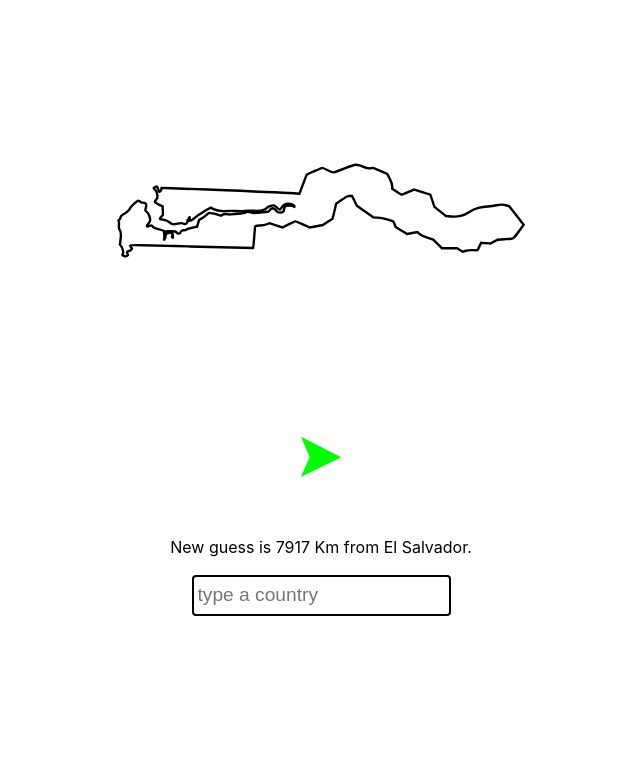
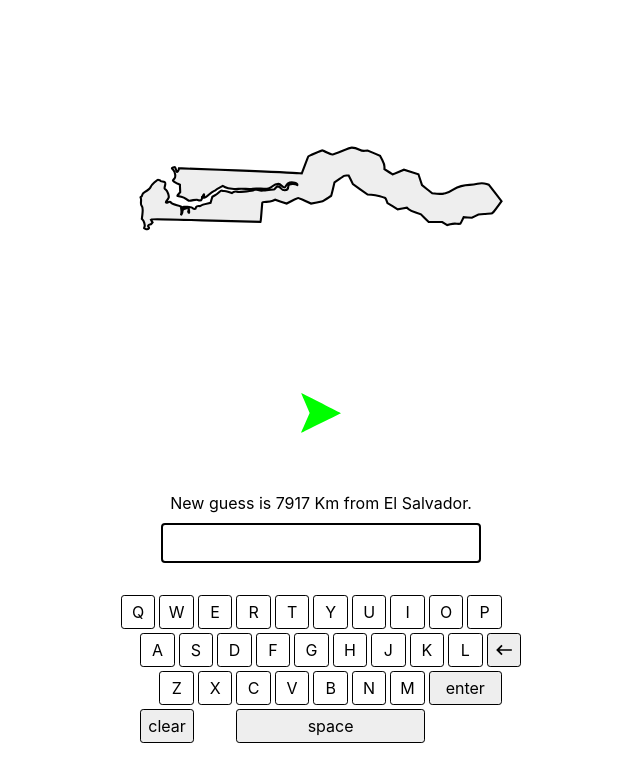
Before and after one commit to eduardolagoeiro/too-far, a Svelte app: page / in a window 1280 px wide. Shown: the top 782 px of the page, without its empty margins (319-959 px from the left). Built offline with nearby package versions, Linux system fonts and the light colour scheme.

Commit message:
change keyboard

```diff
--- a/index.html
+++ b/index.html
@@ -8,6 +8,17 @@
   <link rel="stylesheet" href="https://cdnjs.cloudflare.com/ajax/libs/animate.css/4.1.1/animate.min.css" />
   <title>mundo</title>
   <style>
+    html {
+      overflow: hidden;
+    }
+
+    ::-webkit-scrollbar {
+      width: 0;
+      /* Remove scrollbar space */
+      background: transparent;
+      /* Optional: just make scrollbar invisible */
+    }
+
     html,
     body,
     div,
--- a/src/App.svelte
+++ b/src/App.svelte
@@ -214,7 +214,7 @@
 						flagexpand={{ duration: 200, easing: linear }}
 						drawin={{ duration: 1000 }}
 						strokeColor="black"
-						fill="transparent"
+						fill="#eee"
 						strokeWidth={6}
 						style={'height: 100%; width: 100%;'}
 						showFlag={selectedCountries.some(({ code }) => code === Territory.code)}
@@ -317,12 +317,19 @@
 	}
 
 	.container {
-		margin: 1vh auto 0;
+		margin: 1vh auto;
 		max-width: min(95vmin, 600px);
 		display: flex;
 		flex-direction: column;
 		align-items: center;
-		min-height: 80vh;
+		min-height: calc(100vh - 65px);
+		box-sizing: border-box;
+	}
+
+	@supports (-webkit-touch-callout: none) {
+		.container {
+			min-height: calc(100vh - 130px);
+		}
 	}
 
 	.distance {
--- a/src/components/autocomplete.svelte
+++ b/src/components/autocomplete.svelte
@@ -1,5 +1,6 @@
 <script lang="ts">
-	import { fly, slide } from 'svelte/transition';
+	import Keyboard from './keyboard.svelte';
+	import { fly, slide, fade } from 'svelte/transition';
 
 	interface Item {
 		name: string;
@@ -31,9 +32,66 @@
 			emsg = '';
 		}
 	}
+
+	let focus = false;
+	let alreadyTyped = false;
+
+	const onType = (key) => {
+		if (!alreadyTyped) alreadyTyped = true;
+
+		key = key.toLowerCase();
+
+		if (key === 'clear') {
+			input = '';
+			return;
+		}
+
+		if (key === 'space') {
+			input = input + ' ';
+			return;
+		}
+		if (key === 'backspace') {
+			if (input.length > 0) {
+				input = input.substring(0, input.length - 1);
+			}
+			return;
+		}
+		if ('qwertyuiopasdfghjklzxcvbnm'.split('').includes(key)) {
+			input = input + key;
+			return;
+		}
+
+		if (key === 'enter') {
+			if (input === '') return;
+			const value = input;
+			input = '';
+			if (list.length > 0) {
+				onSelect(list[0].name);
+				return;
+			}
+			onSelect(value);
+			return;
+		}
+	};
+
+	let kb;
+
+	const onKeydown = (event) => {
+		const v = event.key.trim() || event.code;
+		kb?.tip(v);
+		return onType(v);
+	};
 </script>
 
+<svelte:window on:keydown={onKeydown} />
+
 <div class="autocomplete">
+	<div
+		class="typing-box-wrapper"
+		class:flick={focus && !input}
+		class:focus={focus || input}
+		on:click={() => (focus = true)}
+	>
 		{#if input && list.length > 0}
 			<div class="select">
 				{#each list as item, i}
@@ -50,6 +108,11 @@
 				{/each}
 			</div>
 		{/if}
+		<div class="typing-box">
+			{!input && focus ? '|' : ''}{input}
+		</div>
+	</div>
+	{#if false}
 		<input
 			class="new-answer-input"
 			class:disabled
@@ -69,19 +132,81 @@
 			}}
 			bind:value={input}
 		/>
+	{/if}
 	<div class="error-wrapper">
 		{#key emsg}
-			<p class="error-msg" in:fly={{ y: -20 }} out:fly={{ y: 20 }}>
+			<p class="error-msg" in:fly={{ y: -40 }} out:fade>
 				{showError ? emsg : ''}
 			</p>
 		{/key}
 	</div>
+	<div class="keyboard-wrapper" class:focus={!alreadyTyped && focus}>
+		<Keyboard bind:this={kb} type={({ key }) => onType(key)} />
+	</div>
 </div>
 
 <style>
+	.typing-box {
+		overflow: hidden;
+		display: flex;
+		justify-content: center;
+	}
+
+	.typing-box-wrapper {
+		position: relative;
+		width: 80%;
+		margin: 0.5rem auto 0;
+		padding: 0.25rem;
+		box-sizing: border-box;
+		border: 2px solid black;
+		border-radius: 0.25rem;
+		font-size: 1.2rem;
+		line-height: 150%;
+		height: 2.5rem;
+		display: flex;
+		justify-content: center;
+	}
+
+	.typing-box-wrapper.flick {
+		animation: flick;
+		animation-duration: 0.8s;
+		animation-iteration-count: infinite;
+	}
+
+	@keyframes flick {
+		0% {
+			color: inherit;
+		}
+		49% {
+			color: inherit;
+		}
+		50% {
+			color: transparent;
+		}
+		100% {
+			color: transparent;
+		}
+	}
+
+	.typing-box-wrapper.focus {
+		border-color: var(--main-color);
+	}
+
+	.typing-box-wrapper:hover {
+		cursor: pointer;
+	}
+
+	.keyboard-wrapper.focus {
+		animation: shakeX;
+		animation-duration: 1s;
+	}
+
 	.error-wrapper {
-		height: 1rem;
+		height: 2rem;
 		position: relative;
+		display: flex;
+		justify-content: center;
+		align-items: center;
 	}
 
 	.error-msg {
@@ -114,6 +239,10 @@
 
 	.autocomplete {
 		position: relative;
+		display: flex;
+		flex-direction: column;
+		margin: 0 auto;
+		width: min(90vw, 400px);
 	}
 
 	.select {
@@ -121,12 +250,11 @@
 		flex-direction: column-reverse;
 		align-items: center;
 		position: absolute;
-		border: solid 1px lightgray;
+		border: solid 2px lightgray;
 		border-radius: 1rem 1rem 0 0;
-		bottom: 4.8rem;
+		bottom: 2.5rem;
 		background-color: white;
-		left: 0;
-		right: 0;
+		width: 100%;
 	}
 
 	.select .item {
--- /dev/null
+++ b/src/components/keyboard.svelte
@@ -0,0 +1,136 @@
+<script lang="ts">
+	interface Letter {
+		key: string;
+		value: string;
+	}
+	const backspaceSvg = `<svg xmlns="http://www.w3.org/2000/svg" viewBox="0 0 1000 1000" xml:space="preserve"><path d="M990 446.4v107.2H219.2l194 196.5-76.6 76.6L10 500l326.7-326.7 76.6 76.6-194 196.5H990z"/></svg>`;
+
+	export let type: (Letter) => void;
+	const keyboard: Letter[] = [
+		{ key: 'q', value: 'q' },
+		{ key: 'w', value: 'w' },
+		{ key: 'e', value: 'e' },
+		{ key: 'r', value: 'r' },
+		{ key: 't', value: 't' },
+		{ key: 'y', value: 'y' },
+		{ key: 'u', value: 'u' },
+		{ key: 'i', value: 'i' },
+		{ key: 'o', value: 'o' },
+		{ key: 'p', value: 'p' },
+		{ key: 'spacer-1', value: '' },
+		{ key: 'a', value: 'a' },
+		{ key: 's', value: 's' },
+		{ key: 'd', value: 'd' },
+		{ key: 'f', value: 'f' },
+		{ key: 'g', value: 'g' },
+		{ key: 'h', value: 'h' },
+		{ key: 'j', value: 'j' },
+		{ key: 'k', value: 'k' },
+		{ key: 'l', value: 'l' },
+		{ key: 'backspace', value: backspaceSvg },
+		{ key: 'spacer-2', value: '' },
+		{ key: 'z', value: 'z' },
+		{ key: 'x', value: 'x' },
+		{ key: 'c', value: 'c' },
+		{ key: 'v', value: 'v' },
+		{ key: 'b', value: 'b' },
+		{ key: 'n', value: 'n' },
+		{ key: 'm', value: 'm' },
+		{ key: 'enter', value: 'enter' },
+		{ key: 'clear', value: 'clear' },
+		{ key: 'space', value: 'space' }
+	];
+
+	let pressing = {};
+
+	export function tip(key) {
+		key = key.toLowerCase();
+		pressing[key] = pressing[key] ? pressing[key] + 1 : 1;
+		setTimeout(() => {
+			pressing[key] = pressing[key] - 1;
+		}, 150);
+	}
+</script>
+
+<div class="keyboard">
+	{#each keyboard as letter}
+		<div
+			class={letter.key + ' letter-wrapper'}
+			on:click={() => {
+				tip(letter.key);
+				type(letter);
+			}}
+			class:active={pressing[letter.key] && pressing[letter.key] === 1}
+		>
+			<div class="letter">
+				{@html letter.value.length === 1 ? letter.value.toUpperCase() : letter.value}
+			</div>
+		</div>
+	{/each}
+</div>
+
+<style>
+	.keyboard {
+		display: grid;
+		grid-template-columns: repeat(21, 1fr);
+		grid-template-rows: repeat(4, 1fr);
+		row-gap: 0.5vmin;
+		column-gap: 0.5vmin;
+	}
+
+	.letter-wrapper {
+		border: 1px solid black;
+		border-radius: 0.2rem;
+		text-align: center;
+		line-height: 2rem;
+		grid-column-end: span 2;
+		justify-content: center;
+		align-items: center;
+		display: flex;
+	}
+
+	.letter-wrapper.spacer-1 {
+		grid-column-end: span 1;
+		grid-row: 2;
+		background-color: unset;
+		border: none;
+	}
+
+	.letter-wrapper.spacer-2 {
+		grid-row: 3;
+		background-color: unset;
+		border: none;
+	}
+
+	.letter-wrapper.backspace {
+		grid-column-end: span 2;
+		background-color: #eee;
+	}
+
+	.backspace .letter {
+		display: flex;
+		height: 50%;
+		width: 50%;
+	}
+
+	.letter-wrapper.enter {
+		grid-column-end: span 4;
+		background-color: #eee;
+	}
+
+	.letter-wrapper.space {
+		grid-column-start: 7;
+		grid-column-end: span 10;
+		background-color: #eee;
+	}
+
+	.letter-wrapper.clear {
+		grid-column-start: 2;
+		grid-column-end: span 3;
+		background-color: #eee;
+	}
+
+	.letter-wrapper.active {
+		background-color: #ccc;
+	}
+</style>
```
Lines whose indentation alone changed are shown as unchanged.
